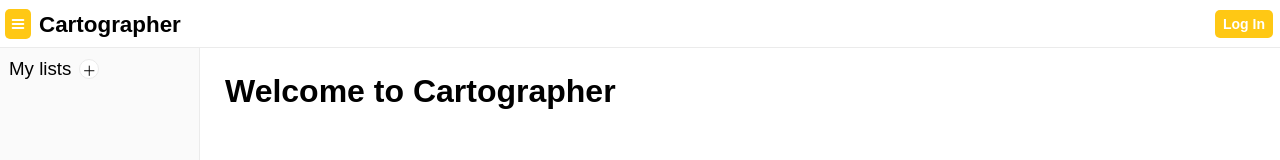
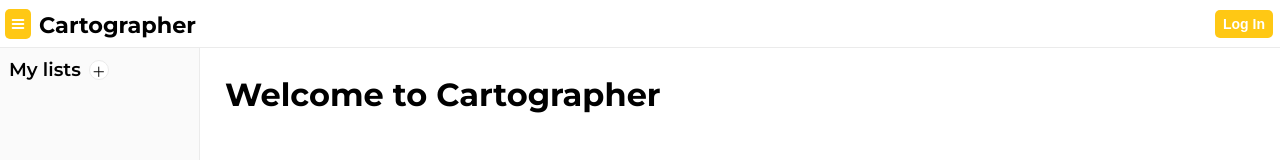
Before and after one commit to cartographer-vocabulary/cartographer-web, a plain HTML site: page public/index.html in a window 1280 px wide. Shown: the top 160 px of the page. Drawn offline with Linux system fonts and the light colour scheme; no server answers.

Commit message:
changed font

```diff
--- a/public/index.html
+++ b/public/index.html
@@ -3,6 +3,9 @@
     <head>
         <meta charset="utf-8">
         <meta name="viewport" content="width=device-width, initial-scale=1">
+        <link rel="preconnect" href="https://fonts.gstatic.com">
+        <link href="https://fonts.googleapis.com/css2?family=Montserrat:ital,wght@0,300;0,400;0,500;0,600;0,700;0,800;0,900;1,300;1,400;1,500;1,600;1,700;1,800;1,900&display=swap" rel="stylesheet">
+        <link href="https://fonts.googleapis.com/css2?family=Roboto:ital,wght@0,300;0,400;0,700;1,300;1,400;1,700&display=swap" rel="stylesheet">
         <link type="text/css" rel="stylesheet" href="https://www.gstatic.com/firebasejs/ui/4.7.3/firebase-ui-auth.css" />
         <link rel="stylesheet" href="/themes/default-automatic.css" id="theme-stylesheet">
         <link rel="stylesheet" href="/styles.css">
--- a/public/styles.css
+++ b/public/styles.css
@@ -5,7 +5,24 @@ body, html{
     background-color: var(--background-1);
     font-family: var(--font-1);
     color: var(--foreground-1);
+    font-weight: lighter;
+    line-height: 1.35;
 }
+
+h1,h2{
+    font-family: "Montserrat", sans-serif;
+    font-weight: 700;
+}
+
+h3,h4{
+     font-family: "Montserrat", sans-serif;
+     font-weight: 600;
+ }
+
+h5,h6{
+     font-family: "Montserrat", sans-serif;
+     font-weight: 500;
+ }
 
 *{
     box-sizing: border-box;
@@ -93,7 +110,6 @@ span{
 
 #sidebar-container h3{
     margin: 3px;
-    font-weight:450;
     text-overflow: ellipsis;
 }
 
--- a/public/themes/default-automatic.css
+++ b/public/themes/default-automatic.css
@@ -1,7 +1,8 @@
 :root{
 
 
-    --font-1: "avenir", sans-serif;
+    --font-1: "Roboto", sans-serif;
+    --font-2: "Montserrat", sans-serif;
 }
 
 @media (prefers-color-scheme: light) {
@@ -25,7 +26,6 @@
 
 @media (prefers-color-scheme: dark) {
     :root {
-        --font-1: "avenir", sans-serif;
         --background-1: rgb(30,32,35);
         --background-2: rgb(26, 28, 31);
         --background-3: rgb(33, 35, 38);
--- a/public/themes/default-dark.css
+++ b/public/themes/default-dark.css
@@ -1,5 +1,6 @@
 :root{
-    --font-1: "avenir", sans-serif;
+    --font-1: "Roboto", sans-serif;
+    --font-2: "Montserrat", sans-serif;
     --background-1: rgb(30,32,35);
     --background-2: rgb(26, 28, 31);
     --background-3: rgb(33, 35, 38);
--- a/public/themes/default-light.css
+++ b/public/themes/default-light.css
@@ -1,5 +1,6 @@
 :root{
-    --font-1: "avenir", sans-serif;
+    --font-1: "Roboto", sans-serif;
+    --font-2: "Montserrat", sans-serif;
     --background-1: white;
     --background-2: rgb(250, 250, 250);
     --background-3: rgb(240, 240, 240);
--- a/public/themes/nord-automatic.css
+++ b/public/themes/nord-automatic.css
@@ -1,7 +1,8 @@
 :root{
 
 
-    --font-1: "avenir", sans-serif;
+    --font-1: "Roboto", sans-serif;
+    --font-2: "Montserrat", sans-serif;
 }
 
 @media (prefers-color-scheme: light) {
--- a/public/themes/nord-dark.css
+++ b/public/themes/nord-dark.css
@@ -1,5 +1,6 @@
 :root{
-    --font-1: "avenir", sans-serif;
+    --font-1: "Roboto", sans-serif;
+    --font-2: "Montserrat", sans-serif;
     --background-1: rgb(58, 65, 80);
     --background-2: rgb(45, 51, 63);
     --background-3: rgb(64, 74, 92);
--- a/public/themes/nord-light.css
+++ b/public/themes/nord-light.css
@@ -1,5 +1,6 @@
 :root{
-    --font-1: "avenir", sans-serif;
+    --font-1: "Roboto", sans-serif;
+    --font-2: "Montserrat", sans-serif;
     --background-1: #e1e5eb;
     --background-2: rgb(219, 223, 230);
     --background-3: rgb(207, 213, 223);
--- a/public/themes/solarized-automatic.css
+++ b/public/themes/solarized-automatic.css
@@ -1,7 +1,8 @@
 :root{
 
 
-    --font-1: "avenir", sans-serif;
+    --font-1: "Roboto", sans-serif;
+    --font-2: "Montserrat", sans-serif;
 }
 
 @media (prefers-color-scheme: light) {
--- a/public/themes/solarized-dark.css
+++ b/public/themes/solarized-dark.css
@@ -1,5 +1,6 @@
 :root{
-    --font-1: "avenir", sans-serif;
+    --font-1: "Roboto", sans-serif;
+    --font-2: "Montserrat", sans-serif;
     --background-1: rgb(10, 53, 65);
     --background-2: rgb(2, 43, 53);
     --background-3: rgb(12, 72, 90);
--- a/public/themes/solarized-light.css
+++ b/public/themes/solarized-light.css
@@ -1,5 +1,6 @@
 :root{
-    --font-1: "avenir", sans-serif;
+    --font-1: "Roboto", sans-serif;
+    --font-2: "Montserrat", sans-serif;
     --background-1: #f2ebda;
     --background-2: rgb(228, 222, 204);
     --background-3: rgb(210, 203, 185);
```
